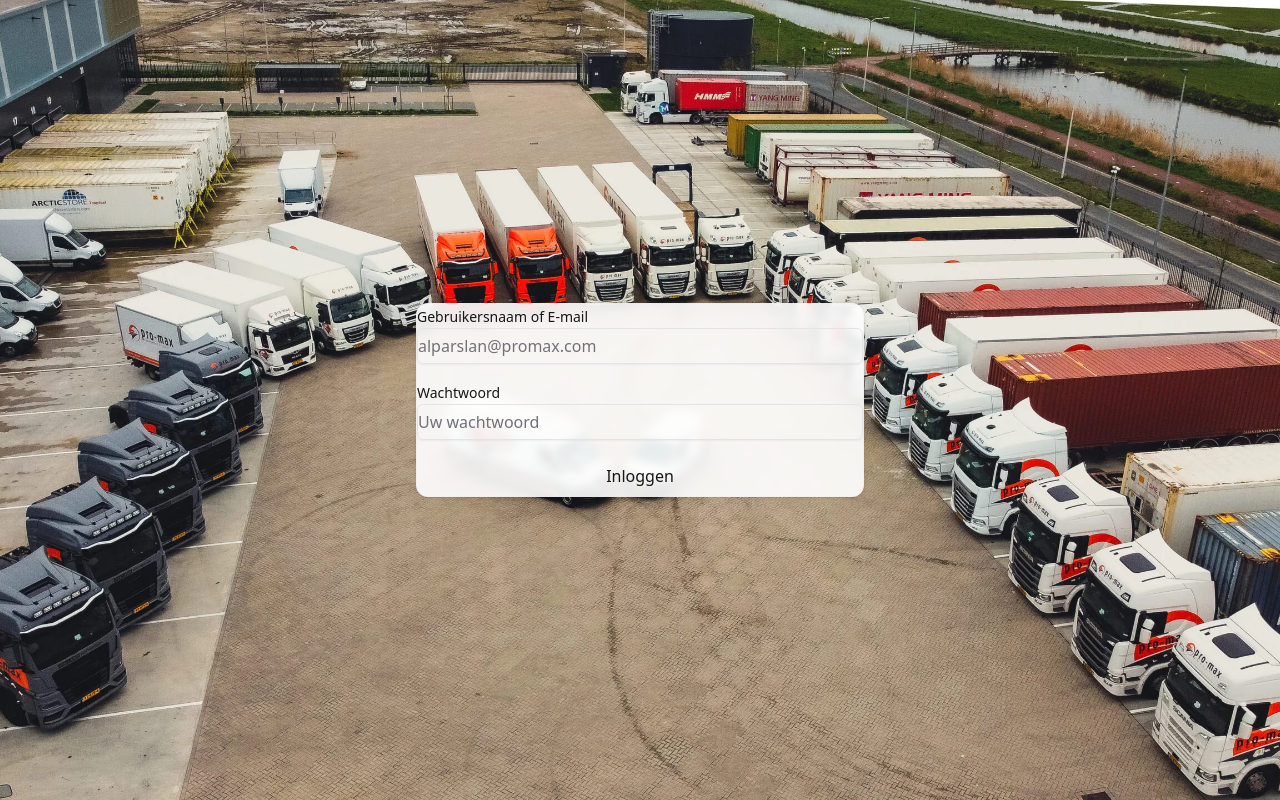
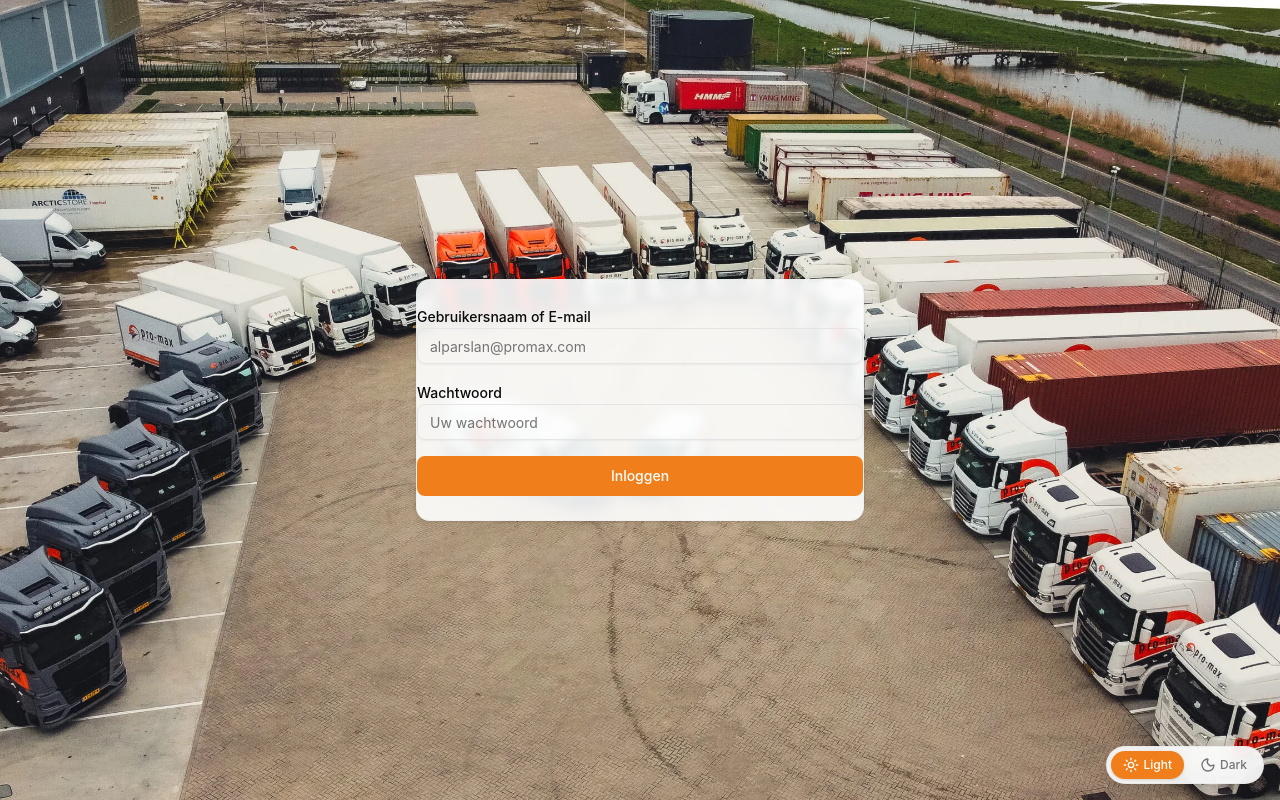
Before and after one commit to AxelMrak/promax-migration, a Next.js app: page /login in a window 1280 px wide. Built offline with nearby package versions, Linux system fonts and the light colour scheme; no server answers.

Commit message:
add theme switcher

```diff
--- a/app/layout.tsx
+++ b/app/layout.tsx
@@ -2,6 +2,7 @@ import type { Metadata } from "next";
 import { Geist, Geist_Mono } from "next/font/google";
 import "@/styles/globals.css";
 import { AppProvider } from "@/app/providers/app-provider";
+import { ThemeSwitcher } from "@/components/ui/ThemeSwitcher";
 
 const geistSans = Geist({
   variable: "--font-geist-sans",
@@ -36,12 +37,15 @@ export default function RootLayout({
   children: React.ReactNode;
 }>) {
   return (
-    <html lang="en">
+    <html lang="en" suppressHydrationWarning>
       <body
         className={`${geistSans.variable} ${geistMono.variable} antialiased theme-promax`}
         suppressHydrationWarning
       >
-        <AppProvider>{children}</AppProvider>
+        <AppProvider>
+          {children}
+          <ThemeSwitcher />
+        </AppProvider>
       </body>
     </html>
   );
--- a/components/ui/ThemeSwitcher.tsx
+++ b/components/ui/ThemeSwitcher.tsx
@@ -1,33 +1,45 @@
 "use client";
 
-import * as React from "react";
 import { useTheme } from "next-themes";
 import { Moon, Sun } from "lucide-react";
 
-import { Button } from "@/components/ui/Button";
+import { cn } from "@/lib/ui";
+
+const OPTIONS = [
+  { value: "light", label: "Light", Icon: Sun },
+  { value: "dark", label: "Dark", Icon: Moon },
+] as const;
 
 export function ThemeSwitcher() {
-  const { theme, setTheme } = useTheme();
-  const [mounted, setMounted] = React.useState(false);
-
-  React.useEffect(() => setMounted(true), []);
-
-  if (!mounted) return null;
-
-  const handleChangeTheme = () => {
-    setTheme(theme === "light" ? "dark" : "light");
-  };
+  const { resolvedTheme, setTheme } = useTheme();
+  const activeTheme = (resolvedTheme ?? "light") as "light" | "dark";
 
   return (
-    <Button
-      variant="ghost"
-      size="sm"
-      aria-label="Change Theme"
-      onClick={handleChangeTheme}
-      className="fixed bottom-2 right-2 rounded-full border border-border/50 bg-background transition-all hover:scale-[1.02] md:bottom-4 md:right-4"
-    >
-      <Sun className="size-5 dark:hidden" />
-      <Moon className="hidden size-5 dark:block" />
-    </Button>
+    <div className="fixed bottom-4 right-4 z-50">
+      <div className="flex items-center gap-1 rounded-full border border-border/60 bg-card/90 p-1 shadow-lg backdrop-blur">
+        {OPTIONS.map(({ value, label, Icon }) => {
+          const isActive = activeTheme === value;
+
+          return (
+            <button
+              key={value}
+              type="button"
+              aria-pressed={isActive}
+              aria-label={`Activate ${label.toLowerCase()} theme`}
+              onClick={() => setTheme(value)}
+              className={cn(
+                "flex items-center gap-1 rounded-full px-3 py-1.5 text-xs font-medium transition-colors",
+                isActive
+                  ? "bg-primary text-primary-foreground shadow-sm"
+                  : "text-muted-foreground hover:text-foreground",
+              )}
+            >
+              <Icon className="size-4" />
+              <span className="hidden md:inline">{label}</span>
+            </button>
+          );
+        })}
+      </div>
+    </div>
   );
 }
--- a/package.json
+++ b/package.json
@@ -21,7 +21,8 @@
     "react-hook-form": "^7.66.1",
     "react-hot-toast": "^2.6.0",
     "tailwind-merge": "^3.4.0",
-    "tailwindcss-animate": "^1.0.7"
+    "tailwindcss-animate": "^1.0.7",
+    "tw-animate-css": "^1.4.0"
   },
   "devDependencies": {
     "@tailwindcss/postcss": "^4.1.17",
--- a/styles/globals.css
+++ b/styles/globals.css
@@ -1,237 +1,129 @@
 @import "tailwindcss";
+@import "tw-animate-css";
 
-/* Custom THEME VARIABLES AND BASE STYLES */
-.theme-promax {
-  --primary: oklch(0.7105 0.1697 54.29);
-  --primary-foreground: oklch(1 0 0);
-  --secondary: oklch(42% 0.15 30);
+@custom-variant dark (&:is(.dark *));
+
+:root {
+  --background: oklch(1 0 0);
+  --foreground: oklch(0.145 0 0);
+  --card: oklch(1 0 0);
+  --card-foreground: oklch(0.145 0 0);
+  --popover: oklch(1 0 0);
+  --popover-foreground: oklch(0.145 0 0);
+  --primary: oklch(0.205 0 0);
+  --primary-foreground: oklch(0.985 0 0);
+  --secondary: oklch(0.97 0 0);
+  --secondary-foreground: oklch(0.205 0 0);
+  --muted: oklch(0.97 0 0);
+  --muted-foreground: oklch(0.556 0 0);
+  --accent: oklch(0.97 0 0);
+  --accent-foreground: oklch(0.205 0 0);
+  --destructive: oklch(0.577 0.245 27.325);
+  --destructive-foreground: oklch(0.985 0 0);
+  --warning: oklch(0.844 0.169 77.1);
+  --warning-foreground: oklch(0.205 0 0);
+  --success: oklch(0.715 0.12 149.4);
+  --success-foreground: oklch(0.145 0 0);
+  --destructive-soft: color-mix(
+    in oklch,
+    var(--destructive) 18%,
+    var(--background)
+  );
+  --destructive-border: color-mix(
+    in oklch,
+    var(--destructive) 55%,
+    var(--border)
+  );
+  --warning-soft: color-mix(in oklch, var(--warning) 18%, var(--background));
+  --warning-border: color-mix(in oklch, var(--warning) 55%, var(--border));
+  --success-soft: color-mix(in oklch, var(--success) 18%, var(--background));
+  --success-border: color-mix(in oklch, var(--success) 55%, var(--border));
+  --border: oklch(0.922 0 0);
+  --input: oklch(0.922 0 0);
+  --ring: oklch(0.708 0 0);
+  --chart-1: oklch(0.646 0.222 41.116);
+  --chart-2: oklch(0.6 0.118 184.704);
+  --chart-3: oklch(0.398 0.07 227.392);
+  --chart-4: oklch(0.828 0.189 84.429);
+  --chart-5: oklch(0.769 0.188 70.08);
+  --radius: 0.625rem;
+  --sidebar: oklch(0.985 0 0);
+  --sidebar-foreground: oklch(0.145 0 0);
+  --sidebar-primary: oklch(0.205 0 0);
+  --sidebar-primary-foreground: oklch(0.985 0 0);
+  --sidebar-accent: oklch(0.97 0 0);
+  --sidebar-accent-foreground: oklch(0.205 0 0);
+  --sidebar-border: oklch(0.922 0 0);
+  --sidebar-ring: oklch(0.708 0 0);
 }
 
-@media (prefers-color-scheme: dark) {
-  .theme-promax {
-    --primary: oklch(0.7105 0.1697 54.29);
-    --primary-foreground: oklch(1 0 0);
-    --secondary: oklch(55% 0.15 30);
-  }
+.dark {
+  --background: oklch(0.145 0 0);
+  --foreground: oklch(0.985 0 0);
+  --card: oklch(0.145 0 0);
+  --card-foreground: oklch(0.985 0 0);
+  --popover: oklch(0.145 0 0);
+  --popover-foreground: oklch(0.985 0 0);
+  --primary: oklch(0.985 0 0);
+  --primary-foreground: oklch(0.205 0 0);
+  --secondary: oklch(0.269 0 0);
+  --secondary-foreground: oklch(0.985 0 0);
+  --muted: oklch(0.269 0 0);
+  --muted-foreground: oklch(0.708 0 0);
+  --accent: oklch(0.269 0 0);
+  --accent-foreground: oklch(0.985 0 0);
+  --destructive: oklch(57.7% 0.245 27.325);
+  --destructive-foreground: oklch(0.985 0 0);
+  --warning: oklch(0.55 0.135 77.1);
+  --warning-foreground: oklch(0.145 0 0);
+  --success: oklch(0.47 0.1 149.4);
+  --success-foreground: oklch(0.985 0 0);
+  --destructive-soft: color-mix(
+    in oklch,
+    var(--destructive) 12%,
+    var(--background)
+  );
+  --destructive-border: color-mix(
+    in oklch,
+    var(--destructive) 55%,
+    var(--border)
+  );
+  --warning-soft: color-mix(in oklch, var(--warning) 12%, var(--background));
+  --warning-border: color-mix(in oklch, var(--warning) 55%, var(--border));
+  --success-soft: color-mix(in oklch, var(--success) 22%, var(--background));
+  --success-border: color-mix(in oklch, var(--success) 55%, var(--border));
+  --border: oklch(0.269 0 0);
+  --input: oklch(0.269 0 0);
+  --ring: oklch(0.439 0 0);
+  --chart-1: oklch(0.488 0.243 264.376);
+  --chart-2: oklch(0.696 0.17 162.48);
+  --chart-3: oklch(0.769 0.188 70.08);
+  --chart-4: oklch(0.627 0.265 303.9);
+  --chart-5: oklch(0.645 0.246 16.439);
+  --sidebar: oklch(0.205 0 0);
+  --sidebar-foreground: oklch(0.985 0 0);
+  --sidebar-primary: oklch(0.488 0.243 264.376);
+  --sidebar-primary-foreground: oklch(0.985 0 0);
+  --sidebar-accent: oklch(0.269 0 0);
+  --sidebar-accent-foreground: oklch(0.985 0 0);
+  --sidebar-border: oklch(0.269 0 0);
+  --sidebar-ring: oklch(0.439 0 0);
 }
 
-/* ============================================
-   CSS RESET
-   ============================================ */
-
-/* Box sizing */
-*,
-*::before,
-*::after {
-  box-sizing: border-box;
-}
-
-/* Remove default margin and padding */
-* {
-  margin: 0;
-  padding: 0;
-}
-
-/* Improve media defaults */
-img,
-picture,
-video,
-canvas,
-svg {
-  display: block;
-  max-width: 100%;
-  height: auto;
-}
-
-/* Remove built-in form typography styles */
-input,
-button,
-textarea,
-select {
-  font: inherit;
-  color: inherit;
-}
-
-/* Avoid text overflows */
-p,
-h1,
-h2,
-h3,
-h4,
-h5,
-h6 {
-  overflow-wrap: break-word;
-}
-
-/* Remove list styles */
-ul,
-ol {
-  list-style: none;
-}
-
-/* Remove button styles */
-button {
-  background: none;
-  border: none;
-  cursor: pointer;
-}
-
-/* Remove link styles */
-a {
-  color: inherit;
-  text-decoration: none;
-}
-
-/* Improve line heights */
-body {
-  line-height: 1.5;
-  -webkit-font-smoothing: antialiased;
-  -moz-osx-font-smoothing: grayscale;
-}
-
-/* Create a root stacking context */
-#root,
-#__next {
-  isolation: isolate;
-}
-
-/* ============================================
-   THEME BASE - LIGHT MODE
-   ============================================ */
-
-:root {
-  /* Background & Foreground */
-  --background: #ffffff;
-  --foreground: #171717;
-
-  /* Card */
-  --card: #ffffff;
-  --card-foreground: #171717;
-
-  /* Primary - Tu color principal de marca */
-  --primary: #2563eb;
-  --primary-foreground: #ffffff;
-
-  /* Secondary */
-  --secondary: #f4f4f5;
-  --secondary-foreground: #18181b;
-
-  /* Muted */
-  --muted: #f4f4f5;
-  --muted-foreground: #71717a;
-
-  /* Accent */
-  --accent: #f4f4f5;
-  --accent-foreground: #18181b;
-
-  /* Success */
-  --success: #10b981;
-  --success-foreground: #ffffff;
-  --success-soft: #d1fae5;
-  --success-border: #6ee7b7;
-
-  /* Warning */
-  --warning: #f59e0b;
-  --warning-foreground: #ffffff;
-  --warning-soft: #fef3c7;
-  --warning-border: #fcd34d;
-
-  /* Error/Destructive */
-  --error: #ef4444;
-  --error-foreground: #ffffff;
-  --error-soft: #fee2e2;
-  --error-border: #fca5a5;
-
-  /* Info */
-  --info: #3b82f6;
-  --info-foreground: #ffffff;
-  --info-soft: #dbeafe;
-  --info-border: #93c5fd;
-
-  /* Border & Input */
-  --border: #e4e4e7;
-  --input: #e4e4e7;
-  --ring: #2563eb;
-
-  /* Radius */
-  --radius: 0.5rem;
-}
-
-/* ============================================
-   THEME BASE - DARK MODE
-   ============================================ */
-
-@media (prefers-color-scheme: dark) {
-  :root {
-    /* Background & Foreground */
-    --background: #0a0a0a;
-    --foreground: #ededed;
-
-    /* Card */
-    --card: #171717;
-    --card-foreground: #ededed;
-
-    /* Primary */
-    --primary: #3b82f6;
-    --primary-foreground: #ffffff;
-
-    /* Secondary */
-    --secondary: #27272a;
-    --secondary-foreground: #fafafa;
-
-    /* Muted */
-    --muted: #27272a;
-    --muted-foreground: #a1a1aa;
-
-    /* Accent */
-    --accent: #27272a;
-    --accent-foreground: #fafafa;
-
-    /* Success */
-    --success: #10b981;
-    --success-foreground: #ffffff;
-    --success-soft: #064e3b;
-    --success-border: #047857;
-
-    /* Warning */
-    --warning: #f59e0b;
-    --warning-foreground: #ffffff;
-    --warning-soft: #78350f;
-    --warning-border: #b45309;
-
-    /* Error/Destructive */
-    --error: #ef4444;
-    --error-foreground: #ffffff;
-    --error-soft: #7f1d1d;
-    --error-border: #b91c1c;
-
-    /* Info */
-    --info: #3b82f6;
-    --info-foreground: #ffffff;
-    --info-soft: #1e3a8a;
-    --info-border: #1d4ed8;
-
-    /* Border & Input */
-    --border: #27272a;
-    --input: #27272a;
-    --ring: #3b82f6;
-  }
-}
-
-/* ============================================
-   TAILWIND THEME INLINE
-   ============================================ */
-
 @theme inline {
-  /* Fonts */
-  --font-sans: var(--font-geist-sans), system-ui, -apple-system, sans-serif;
-  --font-mono: var(--font-geist-mono), ui-monospace, "SF Mono", monospace;
+  --font-sans: "Inter", "Inter Fallback";
+  --font-mono:
+    var(--font-geist-mono), "Geist Mono", "JetBrains Mono", "ui-monospace",
+    "SFMono-Regular", "SF Mono", "Menlo", "Consolas", "Liberation Mono",
+    "Courier New", monospace;
 
   /* Color tokens */
   --color-background: var(--background);
   --color-foreground: var(--foreground);
   --color-card: var(--card);
   --color-card-foreground: var(--card-foreground);
+  --color-popover: var(--popover);
+  --color-popover-foreground: var(--popover-foreground);
   --color-primary: var(--primary);
   --color-primary-foreground: var(--primary-foreground);
   --color-secondary: var(--secondary);
@@ -240,89 +132,160 @@ body {
   --color-muted-foreground: var(--muted-foreground);
   --color-accent: var(--accent);
   --color-accent-foreground: var(--accent-foreground);
+  --color-destructive: var(--destructive);
+  --color-destructive-foreground: var(--destructive-foreground);
+  --color-destructive-soft: var(--destructive-soft);
+  --color-destructive-border: var(--destructive-border);
+  --color-warning: var(--warning);
+  --color-warning-foreground: var(--warning-foreground);
+  --color-warning-soft: var(--warning-soft);
+  --color-warning-border: var(--warning-border);
   --color-success: var(--success);
   --color-success-foreground: var(--success-foreground);
   --color-success-soft: var(--success-soft);
   --color-success-border: var(--success-border);
-  --color-warning: var(--warning);
-  --color-warning-foreground: var(--warning-foreground);
-  --color-warning-soft: var(--warning-soft);
-  --color-warning-border: var(--warning-border);
-  --color-error: var(--error);
-  --color-error-foreground: var(--error-foreground);
-  --color-error-soft: var(--error-soft);
-  --color-error-border: var(--error-border);
-  --color-info: var(--info);
-  --color-info-foreground: var(--info-foreground);
-  --color-info-soft: var(--info-soft);
-  --color-info-border: var(--info-border);
   --color-border: var(--border);
   --color-input: var(--input);
   --color-ring: var(--ring);
-
-  /* Radius */
-  --radius-sm: calc(var(--radius) - 0.25rem);
-  --radius-md: calc(var(--radius) - 0.125rem);
+  --color-chart-1: var(--chart-1);
+  --color-chart-2: var(--chart-2);
+  --color-chart-3: var(--chart-3);
+  --color-chart-4: var(--chart-4);
+  --color-chart-5: var(--chart-5);
+  --radius-sm: calc(var(--radius) - 4px);
+  --radius-md: calc(var(--radius) - 2px);
   --radius-lg: var(--radius);
-  --radius-xl: calc(var(--radius) + 0.25rem);
+  --radius-xl: calc(var(--radius) + 4px);
+  --color-sidebar: var(--sidebar);
+  --color-sidebar-foreground: var(--sidebar-foreground);
+  --color-sidebar-primary: var(--sidebar-primary);
+  --color-sidebar-primary-foreground: var(--sidebar-primary-foreground);
+  --color-sidebar-accent: var(--sidebar-accent);
+  --color-sidebar-accent-foreground: var(--sidebar-accent-foreground);
+  --color-sidebar-border: var(--sidebar-border);
+  --color-sidebar-ring: var(--sidebar-ring);
 }
 
-/* ============================================
-   BODY STYLES
-   ============================================ */
-
 body {
-  background: var(--background);
-  color: var(--foreground);
-  font-family: var(--font-sans);
+  background-color: hsl(var(--color-background));
+  color: hsl(var(--color-foreground));
   font-feature-settings:
     "rlig" 1,
     "calt" 1;
 }
 
-/* ============================================
-   CUSTOM SCROLLBAR
-   ============================================ */
-
+/* Custom Scrollbar - Improved Accessibility & UX */
 ::-webkit-scrollbar {
-  width: 10px;
-  height: 10px;
+  width: 12px;
+  height: 12px;
 }
 
 ::-webkit-scrollbar-track {
-  background: var(--background);
-  border-radius: var(--radius);
+  background: hsl(var(--color-background));
+  border-radius: 10px;
+  margin: 2px;
 }
 
 ::-webkit-scrollbar-thumb {
-  background: var(--muted-foreground);
-  border-radius: var(--radius);
-  border: 2px solid var(--background);
+  background: hsl(var(--color-muted-foreground) / 0.4);
+  border-radius: 10px;
+  border: 2px solid hsl(var(--color-background));
   transition: background-color 0.2s ease;
 }
 
 ::-webkit-scrollbar-thumb:hover {
-  background: var(--foreground);
+  background: hsl(var(--color-muted-foreground) / 0.6);
 }
 
-/* Firefox */
+::-webkit-scrollbar-thumb:active {
+  background: hsl(var(--color-muted-foreground) / 0.7);
+}
+
+::-webkit-scrollbar-corner {
+  background: hsl(var(--color-background));
+}
+
+/* Firefox Scrollbar */
 * {
   scrollbar-width: thin;
-  scrollbar-color: var(--muted-foreground) var(--background);
+  scrollbar-color: hsl(var(--color-muted-foreground) / 0.4)
+    hsl(var(--color-background));
 }
 
-/* ============================================
-   UTILITY CLASSES
-   ============================================ */
+/* Dark mode enhanced visibility */
+.dark ::-webkit-scrollbar-thumb {
+  background: hsl(var(--color-muted-foreground) / 0.5);
+  border: 2px solid hsl(var(--color-background));
+}
+
+.dark ::-webkit-scrollbar-thumb:hover {
+  background: hsl(var(--color-muted-foreground) / 0.7);
+}
+
+.dark ::-webkit-scrollbar-thumb:active {
+  background: hsl(var(--color-muted-foreground) / 0.8);
+}
+
+/* Better scrollbar for card/popover containers */
+.overflow-auto::-webkit-scrollbar-track,
+.overflow-x-auto::-webkit-scrollbar-track,
+.overflow-y-auto::-webkit-scrollbar-track {
+  background: hsl(var(--color-muted) / 0.3);
+  margin: 4px;
+}
 
 @layer base {
   * {
-    border-color: var(--border);
+    border-color: hsl(var(--color-border));
+  }
+  body {
+    @apply bg-background text-foreground;
   }
 }
 
 @layer utilities {
-  /* Success variants */
+  .bg-destructive {
+    background-color: var(--destructive);
+    color: var(--destructive-foreground);
+  }
+
+  .bg-destructive-soft {
+    background-color: var(--destructive-soft);
+  }
+
+  .border-destructive {
+    border-color: var(--destructive);
+  }
+
+  .border-destructive-soft {
+    border-color: var(--destructive-border);
+  }
+
+  .hover\:bg-destructive-soft:hover {
+    background-color: var(--destructive-soft);
+  }
+
+  .bg-warning {
+    background-color: var(--warning);
+    color: var(--warning-foreground);
+  }
+
+  .bg-warning-soft {
+    background-color: var(--warning-soft);
+  }
+
+  .border-warning {
+    border-color: var(--warning);
+  }
+
+  .border-warning-soft {
+    border-color: var(--warning-border);
+  }
+
+  .hover\:bg-warning-soft:hover {
+    background-color: var(--warning-soft);
+  }
+
   .bg-success {
     background-color: var(--success);
     color: var(--success-foreground);
@@ -336,61 +299,71 @@ body {
     border-color: var(--success);
   }
 
-  .text-success {
-    color: var(--success);
+  .border-success-soft {
+    border-color: var(--success-border);
   }
 
-  /* Warning variants */
-  .bg-warning {
-    background-color: var(--warning);
-    color: var(--warning-foreground);
+  .hover\:bg-success-soft:hover {
+    background-color: var(--success-soft);
+  }
 }
 
-  .bg-warning-soft {
-    background-color: var(--warning-soft);
+/* Custom themes */
+.theme-balasci {
+  --primary: oklch(0.6 0.118 240);
+  --primary-foreground: oklch(0.985 0 0);
 }
 
-  .border-warning {
-    border-color: var(--warning);
+.dark .theme-balasci {
+  --primary: oklch(0.7 0.118 240);
+  --primary-foreground: oklch(0.145 0 0);
 }
 
-  .text-warning {
-    color: var(--warning);
+/* Custom themes */
+.theme-bbc {
+  --primary: oklch(62.75% 0.22 29.5);
+  --primary-foreground: oklch(1 0 0);
+  --secondary: oklch(22.28% 0.129 262.25);
 }
 
-  /* Error variants */
-  .bg-error {
-    background-color: var(--error);
-    color: var(--error-foreground);
+.dark .theme-bbc {
+  --primary: oklch(62.75% 0.22 29.5);
+  --primary-foreground: oklch(1 0 0);
+  --secondary: oklch(22.28% 0.129 262.25);
 }
 
-  .bg-error-soft {
-    background-color: var(--error-soft);
+.theme-mastercargo {
+  --primary: oklch(46.34% 0.228 265.5);
+  --primary-foreground: oklch(1 0 0);
+  --secondary: oklch(51.56% 0.111 141.86);
 }
 
-  .border-error {
-    border-color: var(--error);
+.dark .theme-mastercargo {
+  --primary: oklch(46.34% 0.228 265.5);
+  --primary-foreground: oklch(1 0 0);
+  --secondary: oklch(51.56% 0.111 141.86);
 }
 
-  .text-error {
-    color: var(--error);
+.theme-dhl {
+  --primary: oklch(83.87% 0.188 84.51);
+  --primary-foreground: oklch(0 0 0);
+  --secondary: oklch(50.5% 0.215 22.18);
 }
 
-  /* Info variants */
-  .bg-info {
-    background-color: var(--info);
-    color: var(--info-foreground);
+.dark .theme-dhl {
+  --primary: oklch(83.87% 0.188 84.51);
+  --primary-foreground: oklch(0 0 0);
+  --secondary: oklch(50.5% 0.215 22.18);
 }
 
-  .bg-info-soft {
-    background-color: var(--info-soft);
+.theme-promax {
+  --primary: oklch(0.7105 0.1697 54.29);
+  --primary-foreground: oklch(1 0 0);
+  --secondary: oklch(42% 0.15 30);
 }
 
-  .border-info {
-    border-color: var(--info);
+.dark .theme-promax {
+  --primary: oklch(0.7105 0.1697 54.29);
+  --primary-foreground: oklch(1 0 0);
+  --secondary: oklch(55% 0.15 30);
 }
-
-  .text-info {
-    color: var(--info);
-  }
-}
--- a/tailwind.config.ts
+++ b/tailwind.config.ts
@@ -6,6 +6,7 @@ const config = {
   content: [
     "./app/**/*.{ts,tsx}",
     "./components/**/*.{ts,tsx}",
+    "./features/**/*.{ts,tsx}",
     "./lib/**/*.{ts,tsx}",
     "./store/**/*.{ts,tsx}",
     "./types/**/*.{ts,tsx}",
```
Also changed, not shown: 1 other file (tests, documents, lock files or other folders). Lines whose indentation alone changed are shown as unchanged.
